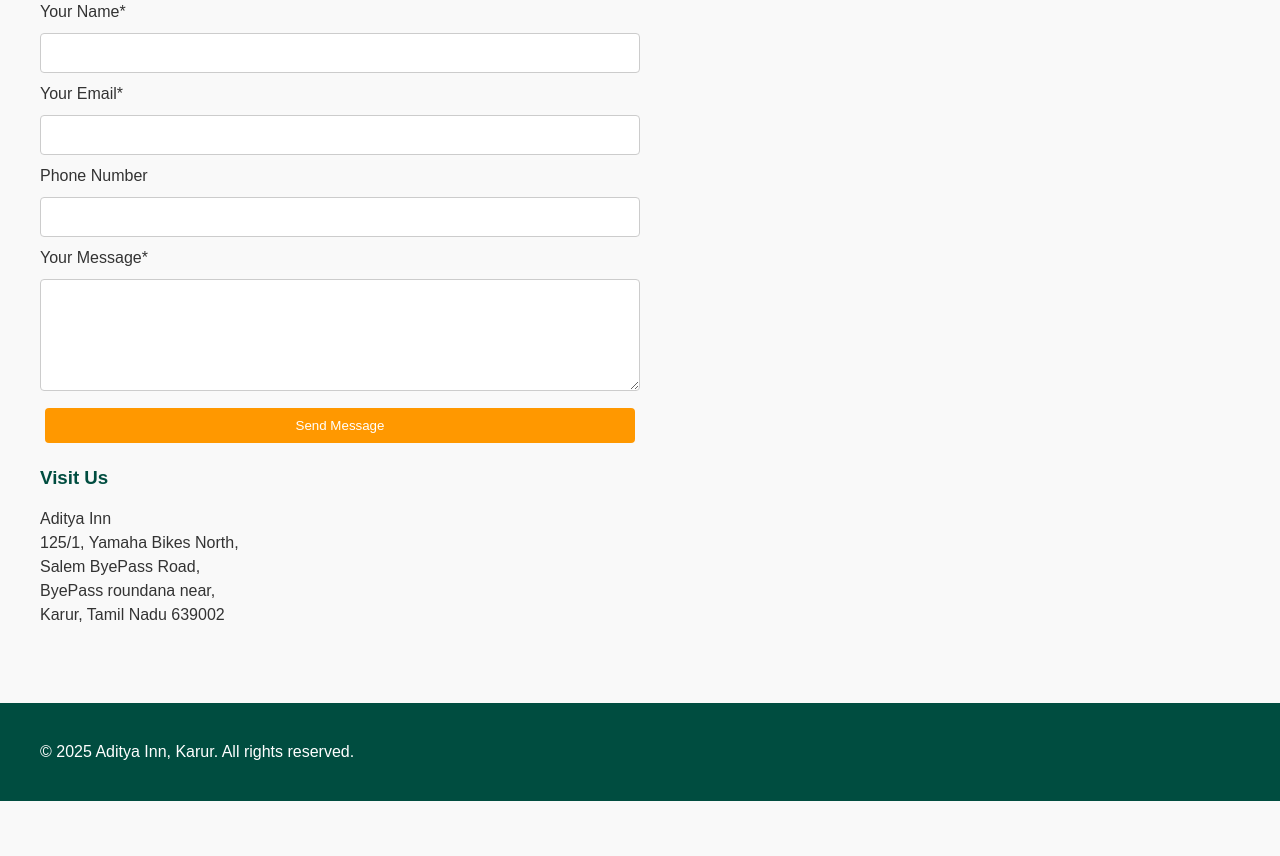
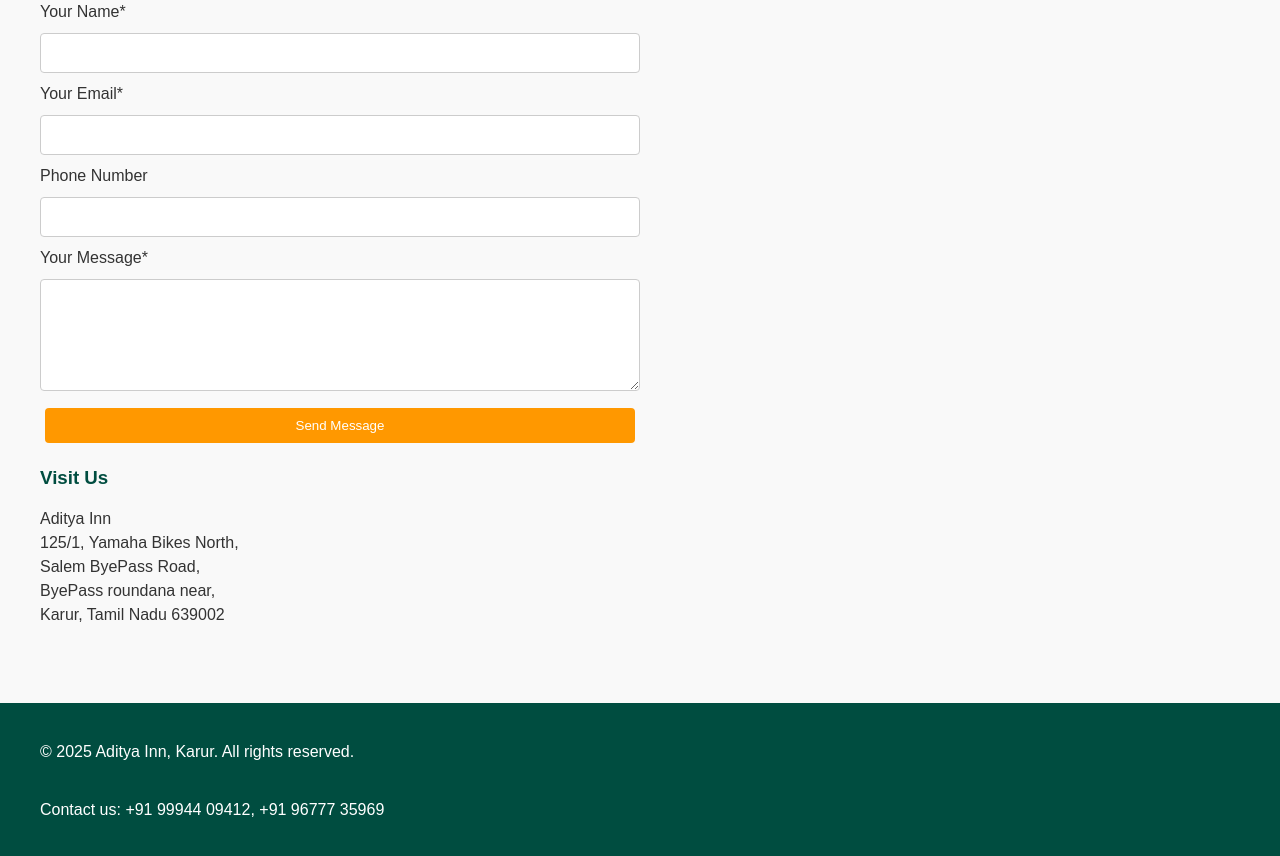
Before and after one commit to aravindrajaditya/aditya-website, a plain HTML site: page contact.html in a window 1280 px wide. Shown: the part 284-1140 px from the top of the page. Before the commit the page ends 1085 px from the top, so only its background shows below. Drawn offline with Linux system fonts and the light colour scheme.

Commit message:
Update contact.html

```diff
--- a/contact.html
+++ b/contact.html
@@ -64,6 +64,7 @@
   <footer>
     <div class="container">
       <p>&copy; 2025 Aditya Inn, Karur. All rights reserved.</p>
+      <p>Contact us: +91 99944 09412, +91 96777 35969</p>
     </div>
   </footer>
 </body>
```
